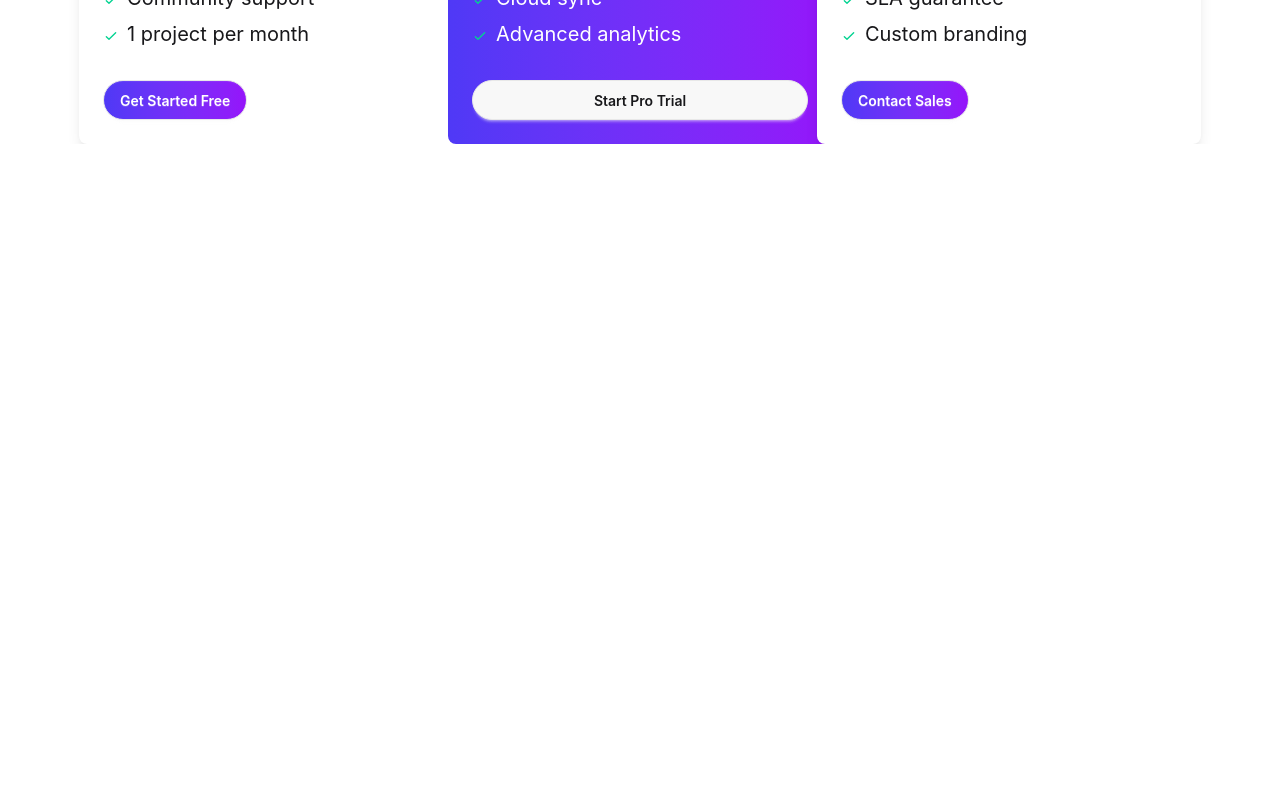
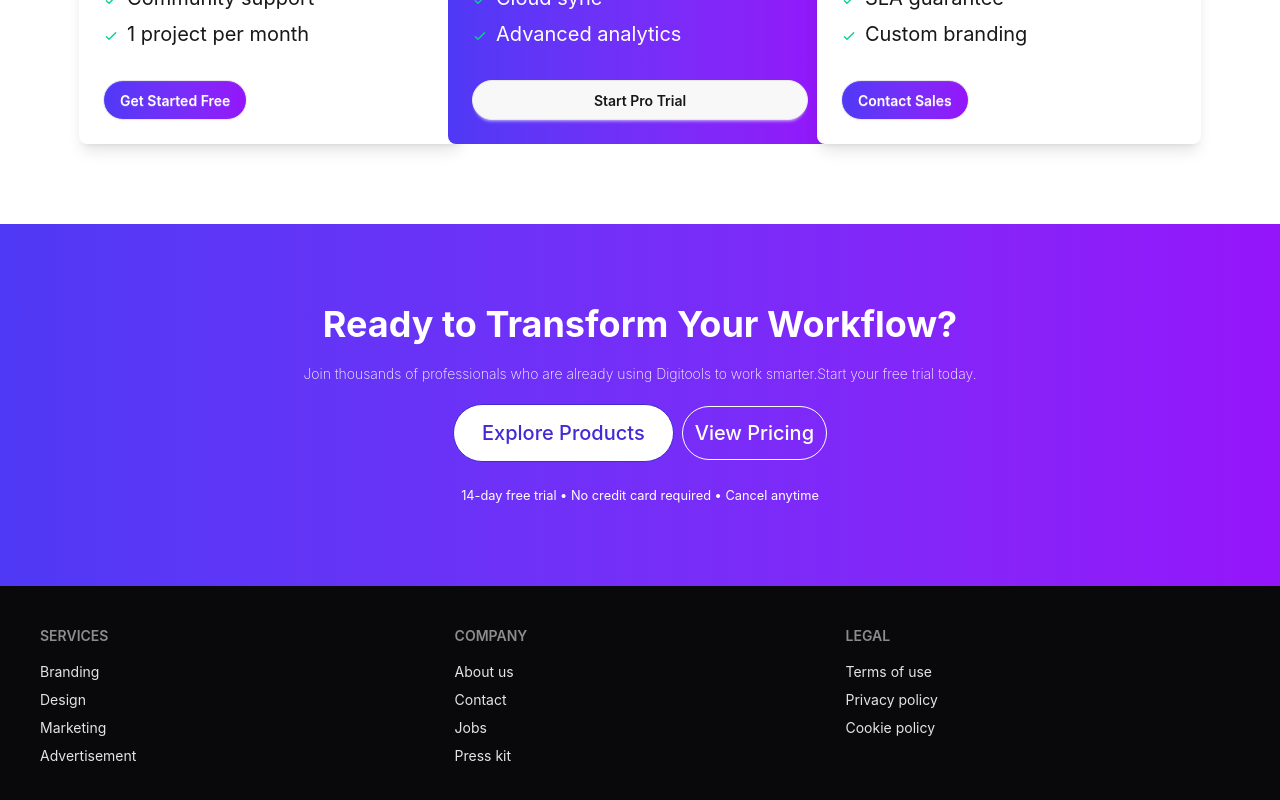
Before and after one commit to Fahim-hossain0191/Assignment-6, a React (Vite) app: page / in a window 1280 px wide. Shown: the part 3497-4297 px from the top of the page. Before the commit the page ends 3641 px from the top, so only its background shows below. Built offline with nearby package versions, Linux system fonts and the light colour scheme.

Commit message:
bottom section design done

```diff
--- a/src/App.jsx
+++ b/src/App.jsx
@@ -7,6 +7,8 @@ import Navbar from './Components/Home/Navbar/Navbar'
 import CardContainer from './Components/Card/Cards/CardContainer/CardContainer'
 import GetStarted from './Components/GetStarted/GetStarted'
 import Pricing from './Components/Pricing/Pricing'
+import Bottom from './Components/Bottom/Bottom'
+import Footer from './Components/Footer/Footer'
 
 
 const fetchPlayer=async()=>{
@@ -28,6 +30,8 @@ const promise=fetchPlayer();
       <GetStarted></GetStarted>
 
      <Pricing></Pricing>
+     <Bottom></Bottom>
+     <Footer></Footer>
     </>
   )
 }
--- /dev/null
+++ b/src/Components/Bottom/Bottom.jsx
@@ -0,0 +1,22 @@
+import React from 'react';
+
+const Bottom = () => {
+    return (
+        <>
+                <div className='bg-linear-to-r from-[#4F39F6] to-[#9514FA]   mt-20 space-y-5 p-20'>
+                <h1 className='text-white text-4xl font-bold text-center'>Ready to Transform Your Workflow?</h1>
+                <p className='text-sm font-extralight text-center text-white'>Join thousands of professionals who are already using Digitools to work smarter.Start your free trial today.</p>
+                <div className='flex items-center justify-center gap-2'>
+                     <button className="btn btn-primary btn-outline rounded-full bg-white text-xl font-medium  p-7">Explore Products</button>
+                    <button className='bg-transparent border border-white  p-3 rounded-full text-white text-xl font-medium'>
+                         View Pricing
+                    </button>
+                </div>
+                <small  className="inline-block w-full text-center text-white">14-day free trial • No credit card required • Cancel anytime</small>
+        </div>
+        </>
+
+    );
+};
+
+export default Bottom;
--- /dev/null
+++ b/src/Components/Footer/Footer.jsx
@@ -0,0 +1,30 @@
+import React from 'react';
+
+const Footer = () => {
+    return (
+        <footer className="footer sm:footer-horizontal bg-neutral text-neutral-content p-10">
+  <nav>
+    <h6 className="footer-title">Services</h6>
+    <a className="link link-hover">Branding</a>
+    <a className="link link-hover">Design</a>
+    <a className="link link-hover">Marketing</a>
+    <a className="link link-hover">Advertisement</a>
+  </nav>
+  <nav>
+    <h6 className="footer-title">Company</h6>
+    <a className="link link-hover">About us</a>
+    <a className="link link-hover">Contact</a>
+    <a className="link link-hover">Jobs</a>
+    <a className="link link-hover">Press kit</a>
+  </nav>
+  <nav>
+    <h6 className="footer-title">Legal</h6>
+    <a className="link link-hover">Terms of use</a>
+    <a className="link link-hover">Privacy policy</a>
+    <a className="link link-hover">Cookie policy</a>
+  </nav>
+</footer>
+    );
+};
+
+export default Footer;
```
